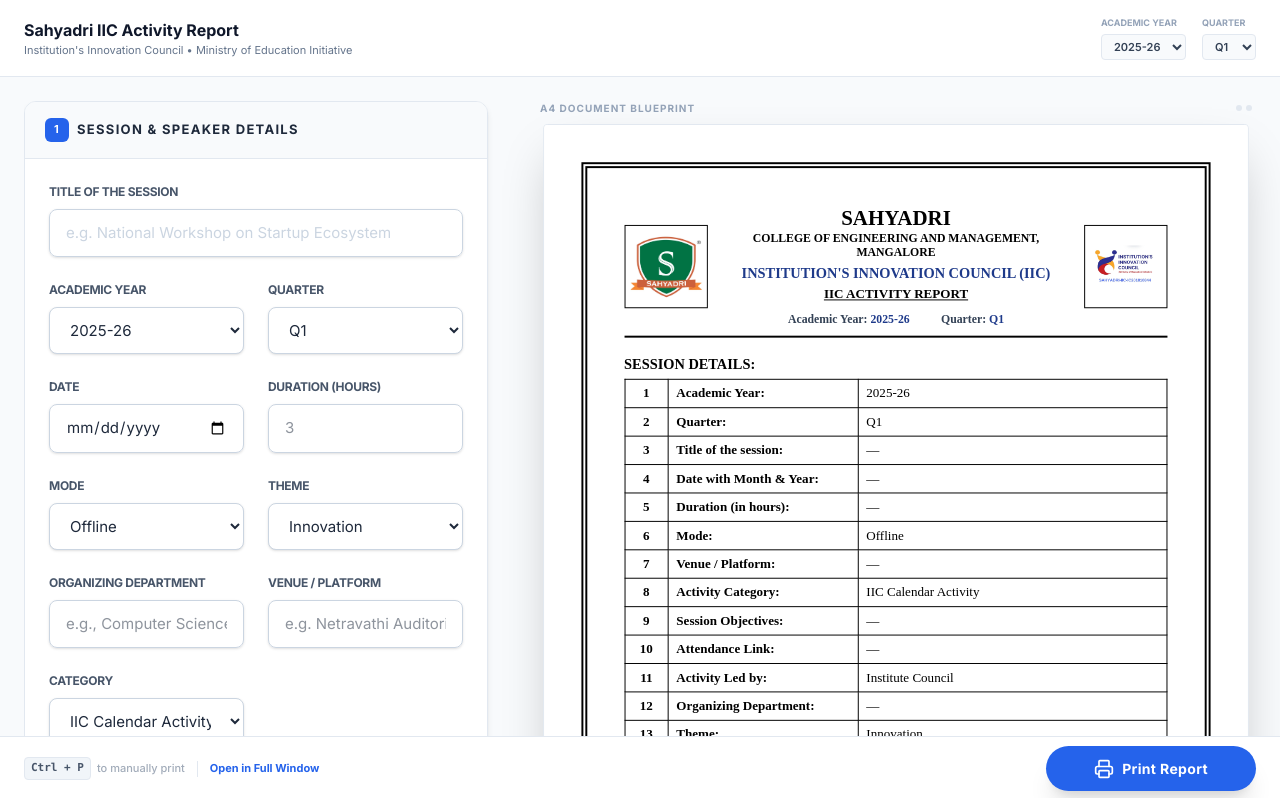
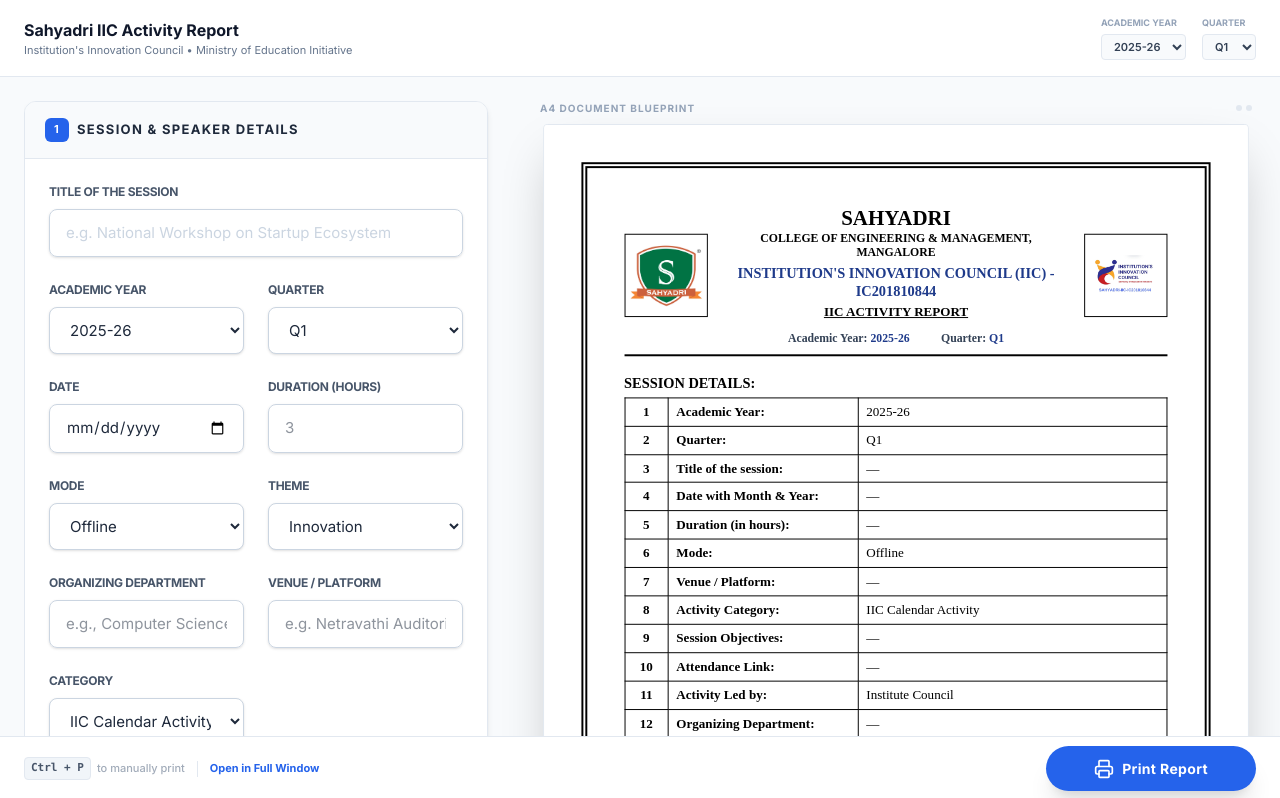
Before and after one commit to Harisha123scem/report-iic-SCEM, a React (Vite) app: page / in a window 1280 px wide. Shown: the top 798 px of the page. Built offline with nearby package versions, Linux system fonts and the light colour scheme.

Commit message:
Update App.tsx

```diff
--- a/src/App.tsx
+++ b/src/App.tsx
@@ -124,10 +124,10 @@
     <div className="flex-1 bg-white overflow-hidden">
       <p className="text-[16pt] font-extrabold uppercase leading-tight mb-0 text-black">SAHYADRI</p>
       <p className="text-[9pt] font-bold uppercase leading-tight mb-1 text-black">
-        COLLEGE OF ENGINEERING AND MANAGEMENT, MANGALORE
+        COLLEGE OF ENGINEERING & MANAGEMENT, MANGALORE
       </p>
       <p className="text-[11pt] font-black uppercase leading-tight mb-1 text-[#1e3a8a]">
-        Institution's Innovation Council (IIC)
+        Institution's Innovation Council (IIC) -IC201810844
       </p>
       <p className="text-[10pt] font-bold leading-tight underline uppercase text-black mb-2">
         IIC ACTIVITY REPORT
```
